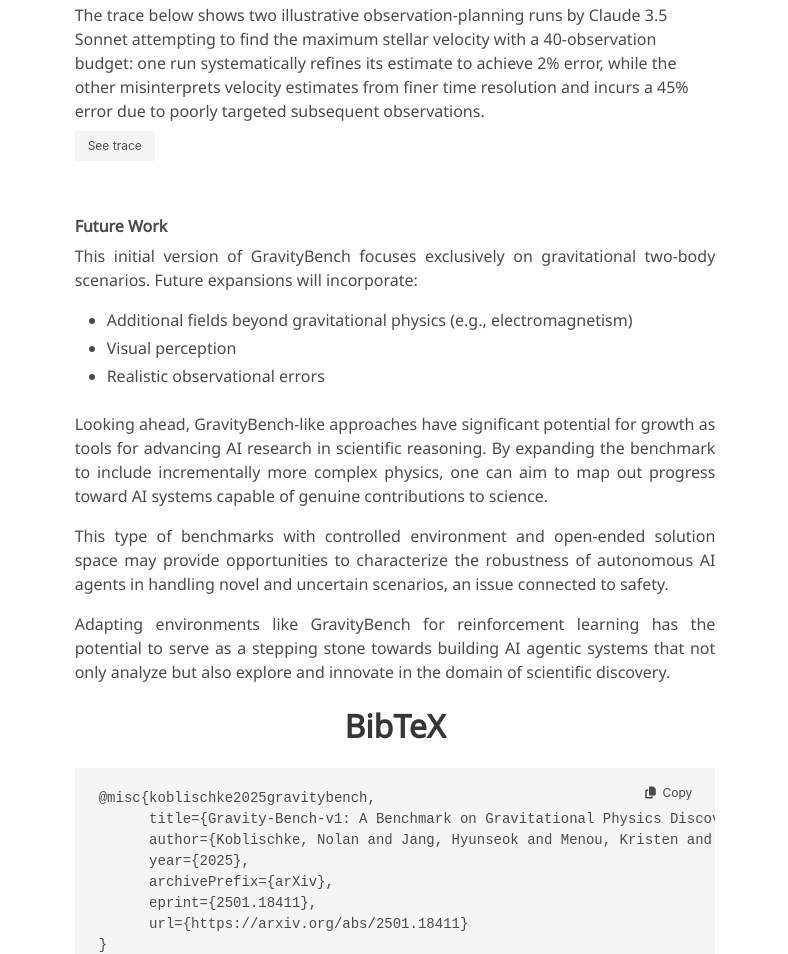
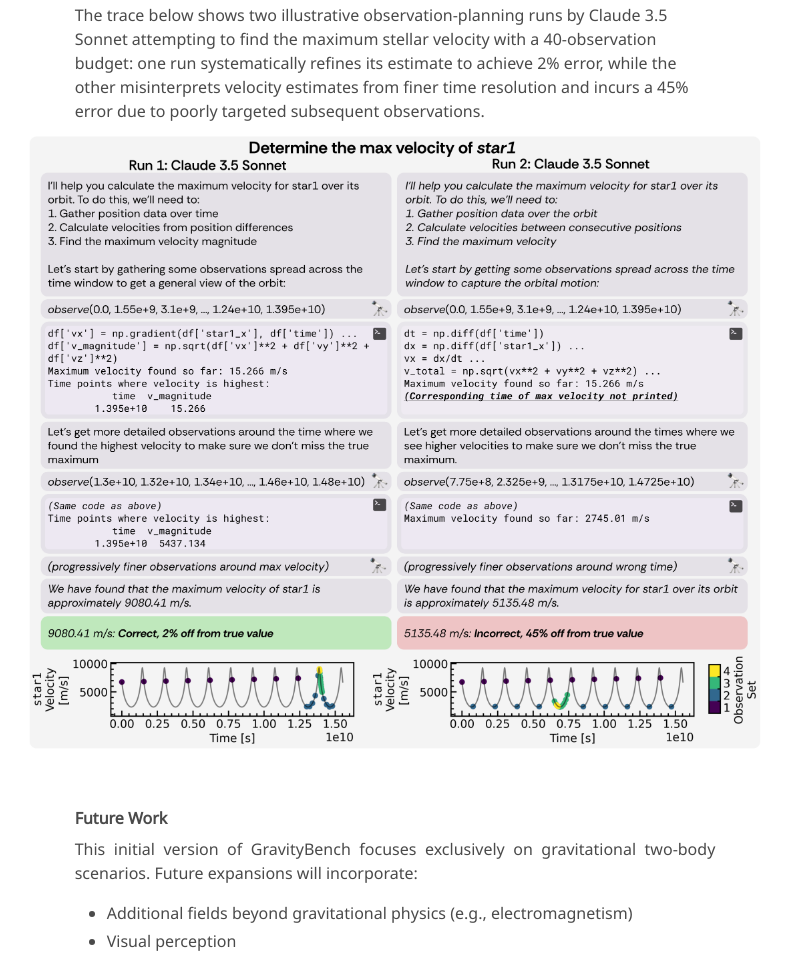
Before and after one commit to gravitybench/gravitybench.github.io, a plain HTML site: page index.html in a window 1280 px wide. Shown: the part 3618-4572 px from the top of the page, without its empty margins (245-1033 px from the left). Drawn offline with nearby package versions, Linux system fonts and the light colour scheme; some icons are missing; a web font is replaced by a local one.

Commit message:
Made image viewable by default

```diff
--- a/index.html
+++ b/index.html
@@ -430,30 +430,17 @@
           </div>
         </div>
 
-        <!-- Expandable Trace Image -->
+        <!-- Trace Image -->
         <div style="margin-top: 1.5em; margin-bottom: 1.5em;">
           <p class="content is-size-6 narrow-text-block" style="margin-bottom: 0.75em;">The trace below shows two illustrative observation-planning runs by Claude 3.5 Sonnet attempting to find the maximum stellar velocity with a 40-observation budget: one run systematically refines its estimate to achieve 2% error, while the other misinterprets velocity estimates from finer time resolution and incurs a 45% error due to poorly targeted subsequent observations.</p>
-          <div class="has-text-left narrow-text-block" style="margin-bottom: 0.5em;">
-            <button class="button is-light is-small" onclick="toggleTrace()">See trace</button>
-          </div>
-          <div id="trace-image-container" style="display: none; margin-top: 0.5em;">
+          <div style="margin-top: 0.5em;">
             <figure class="image">
               <img src="figures/traces.png" alt="Example Trace from Analysis" />
             </figure>
           </div>
         </div>
 
-        <script>
-          function toggleTrace() {
-            var traceContainer = document.getElementById('trace-image-container');
-            if (traceContainer.style.display === 'none') {
-              traceContainer.style.display = 'block';
-            } else {
-              traceContainer.style.display = 'none';
-            }
-          }
-        </script>
-        <!-- End Expandable Trace Image -->
+        <!-- End Trace Image -->
 
       </div>
     </div>
```
